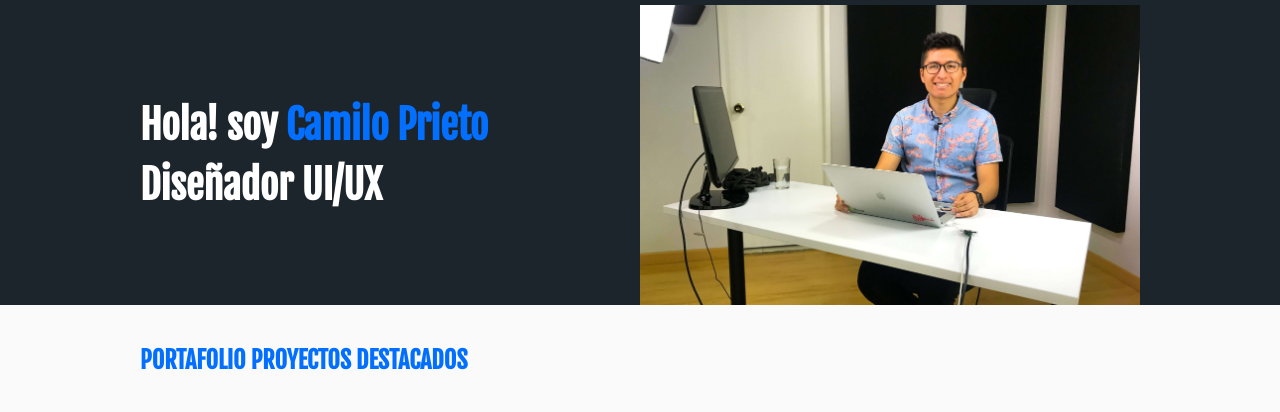
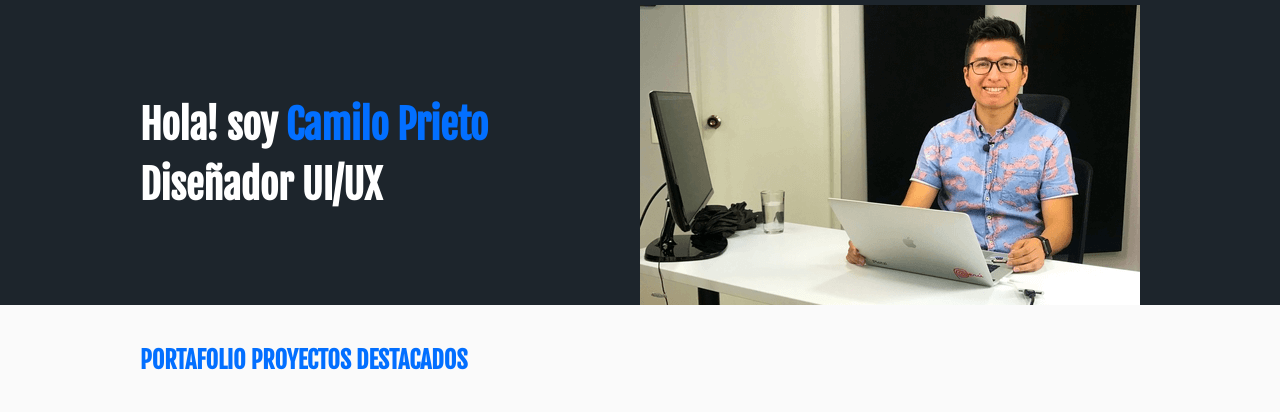
Before and after one commit to camodesign/portfolio, a plain HTML site: page index.html in a window 1280 px wide. Shown: the part 65-477 px from the top of the page. Drawn offline with Linux system fonts and the light colour scheme.

Commit message:
images hero compressor

```diff
--- a/index.html
+++ b/index.html
@@ -48,7 +48,7 @@
             <div class="container">
                 <h1>Hola! soy <strong>Camilo Prieto</strong> <br> Diseñador UI/UX</h1>
 
-                    <img class="hero-image" src="images/hero.jpg" width="500px" height="300px">
+                    <img class="hero-image" src="images/hero.png" width="500px" height="300px">
 
             </div>
         </section>
```
Also changed, not shown: images/hero.png (added).
